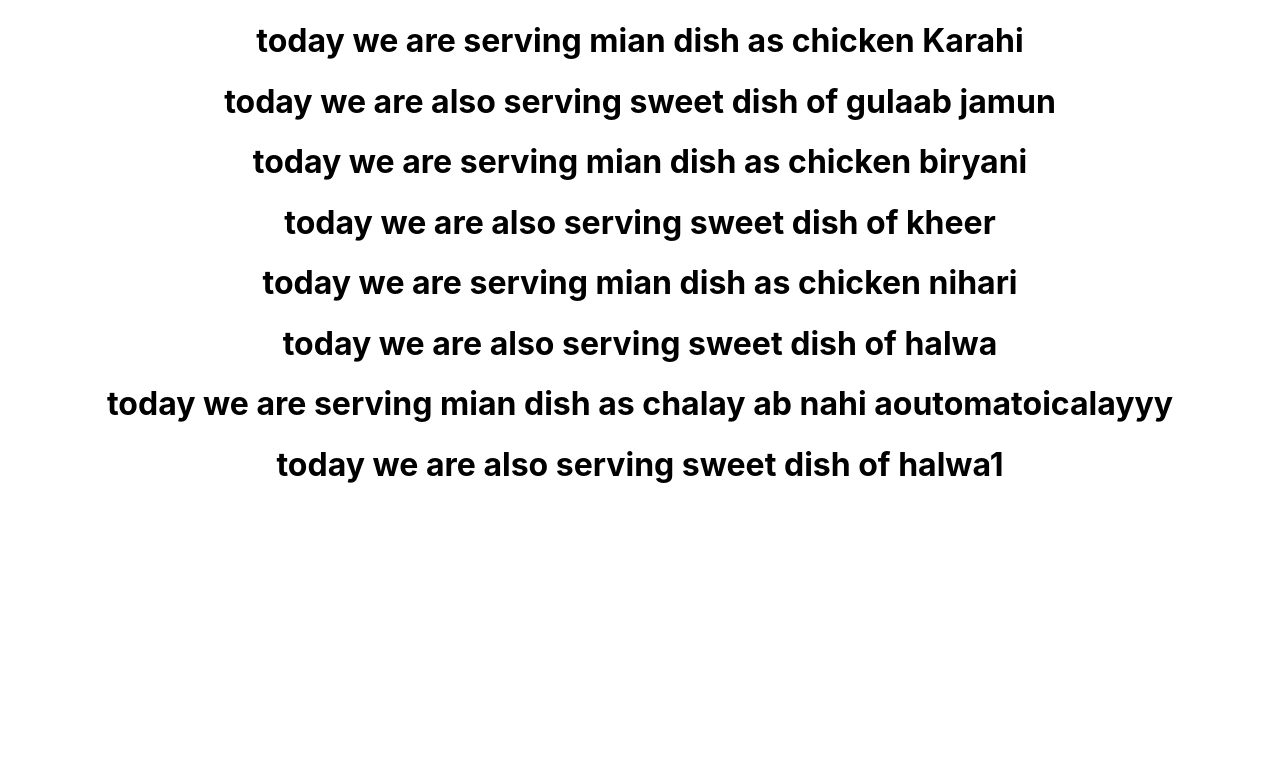
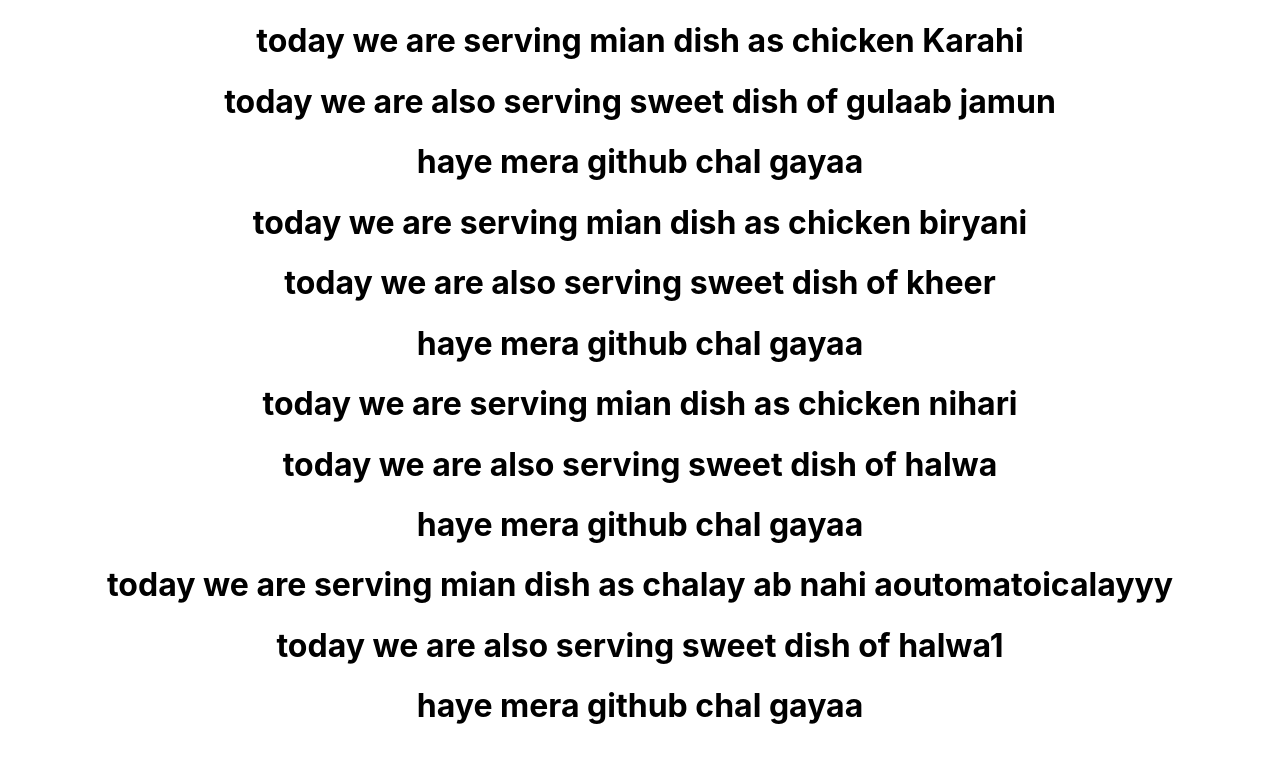
Before and after one commit to abdulsamigithub/react-app, a React (Create React App) app: page / in a window 1280 px wide. Shown: the top 762 px of the page. Built offline with nearby package versions, Linux system fonts and the light colour scheme.

Commit message:
dinner updated

```diff
--- a/src/dinner.js
+++ b/src/dinner.js
@@ -6,6 +6,7 @@ function Dinner (props){
         <div>
         <h1>today we are serving mian dish as {props.dishName}</h1>
     <h1> today we are also serving sweet dish of {props.sweetDish}</h1>
+    <h1>haye mera github chal gayaa</h1>
         </div>
 
         )
```
